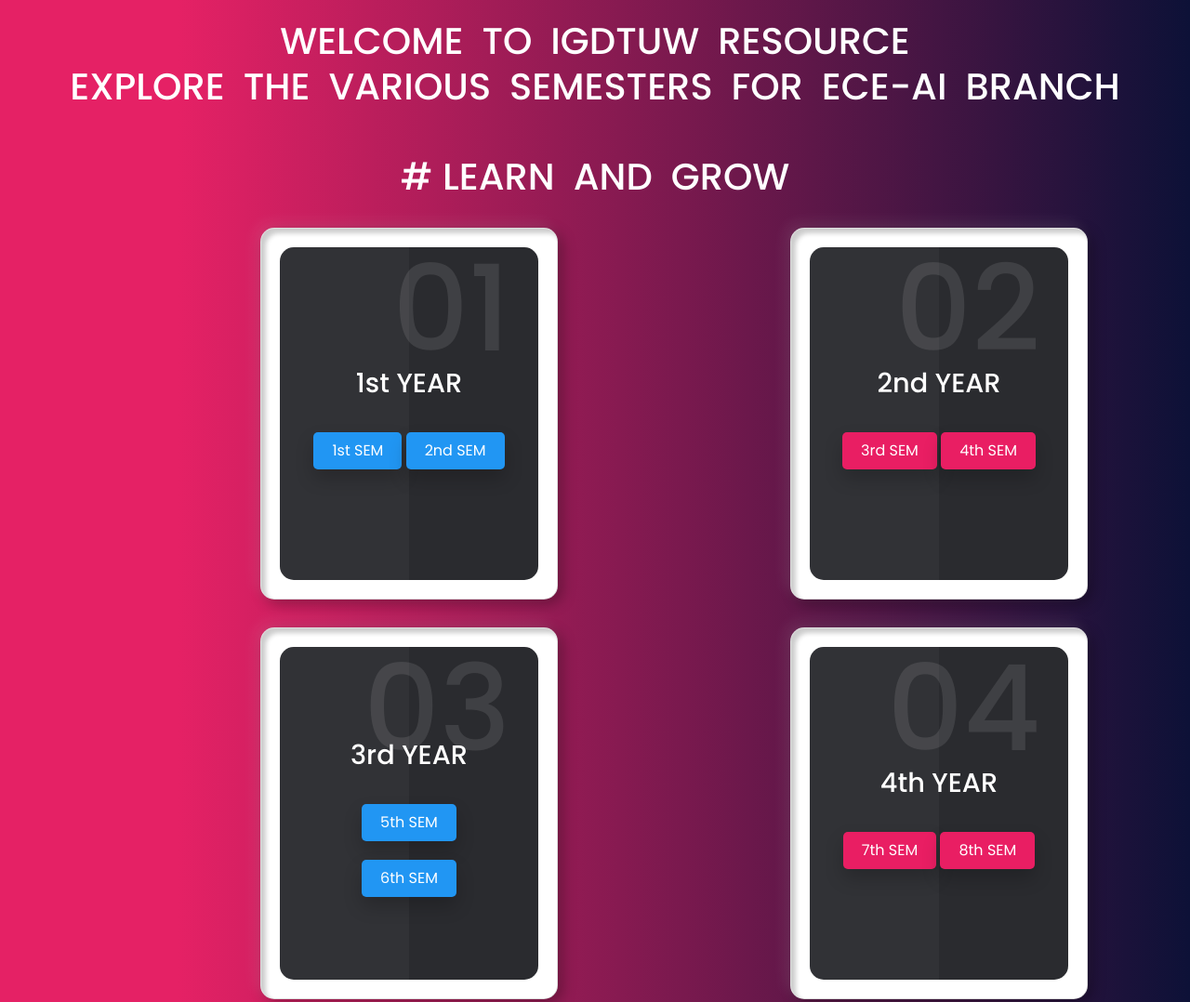
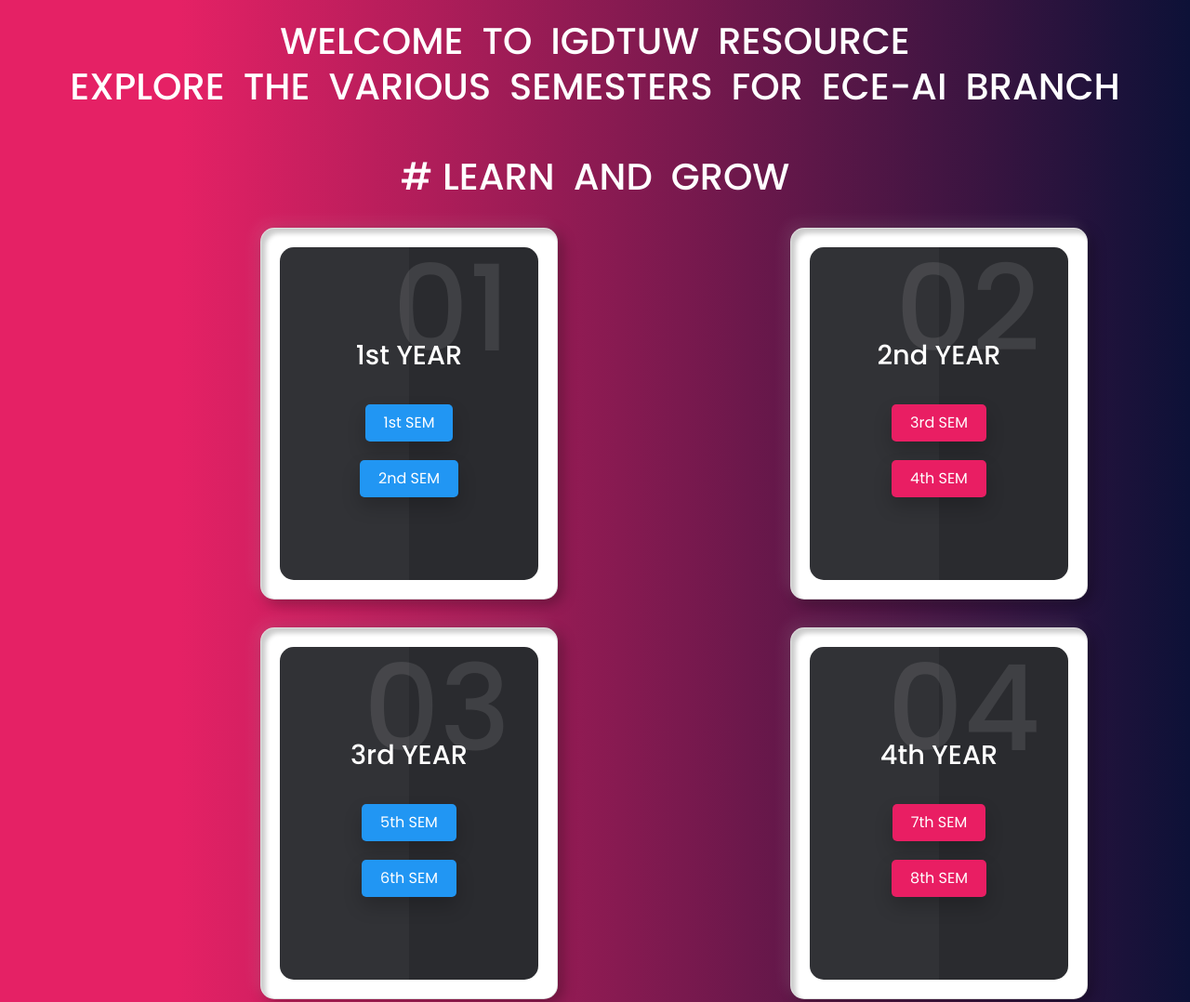
Before and after one commit to Igdtuwresource/ece-ai--welcome, a plain HTML site: page index.html in a window 1280 px wide. Shown: the top 1078 px of the page at 93% size. Drawn offline with nearby package versions, Linux system fonts and the light colour scheme.

Commit message:
Update index.html

```diff
--- a/index.html
+++ b/index.html
@@ -44,7 +44,7 @@
             <div class="content">
               <h2>01</h2>
               <h3>1st YEAR</h3>
-              <a href="https://igdtuwresource.github.io/u/">1st SEM</a>
+              <a href="https://igdtuwresource.github.io/u/">1st SEM</a><br>
               <a href="https://igdtuwresource.github.io/v/">2nd SEM</a>
             </div>
           </div>
@@ -55,7 +55,7 @@
             <div class="content">
               <h2>02</h2>
               <h3>2nd YEAR</h3>
-              <a href="https://igdtuwresource.github.io/w/">3rd SEM</a>
+              <a href="https://igdtuwresource.github.io/w/">3rd SEM</a><br>
               <a href="https://igdtuwresource.github.io/ece-ai-4th/">4th SEM</a>
             </div>
           </div>
@@ -79,7 +79,7 @@
           <div class="content">
             <h2>04</h2>
             <h3>4th YEAR</h3>
-            <a href="">7th SEM</a>
+            <a href="">7th SEM</a><br>
             <a href="">8th SEM</a>
           </div>
         </div>
```
